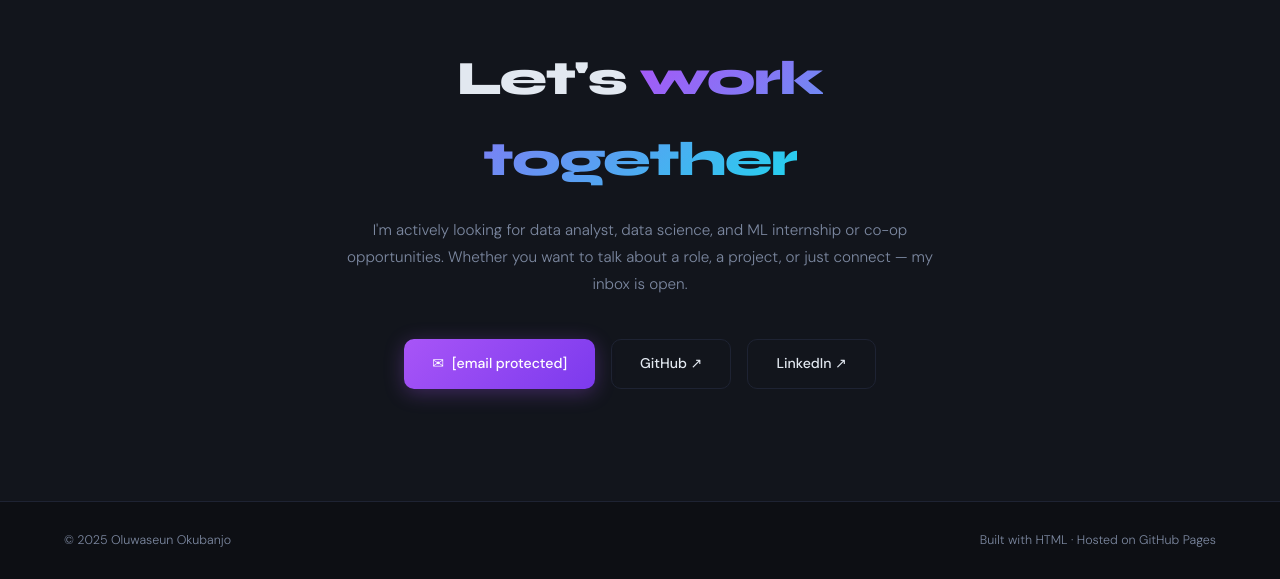
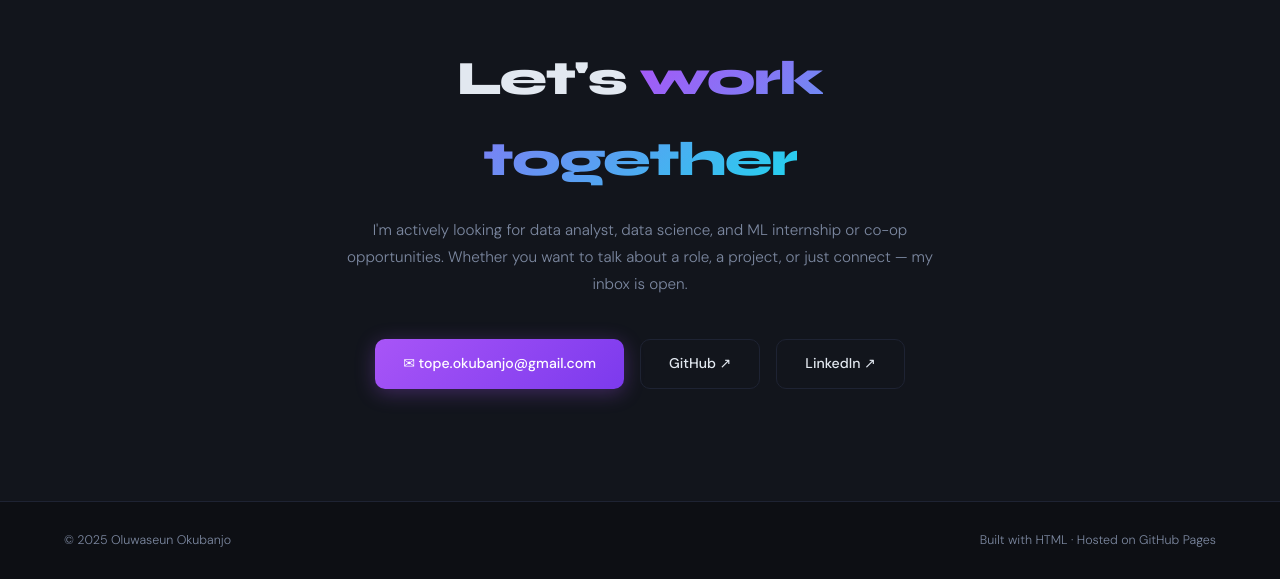
Before and after one commit to topeokubanjo-eng/topeokubanjo-eng.github.io, a plain HTML site: page index.html in a window 1280 px wide. Shown: the part 4321-4900 px from the top of the page. Drawn offline with Linux system fonts and the light colour scheme.

Commit message:
Update index.html

```diff
--- a/index.html
+++ b/index.html
@@ -1153,8 +1153,8 @@
           Whether you want to talk about a role, a project, or just connect — my inbox is open.
         </p>
         <div class="contact-links">
-          <a href="/cdn-cgi/l/email-protection#0c78637c69226367796e6d6266634c6b616d6560226f6361" class="contact-link primary">
-            ✉ <span class="__cf_email__" data-cfemail="dda9b2adb8f3b2b6a8bfbcb3b7b29dbab0bcb4b1f3beb2b0">[email&#160;protected]</span>
+        <a href="mailto:tope.okubanjo&#64;gmail.com" class="contact-link primary">
+          ✉ tope.okubanjo&#64;gmail.com
           </a>
           <a href="https://github.com/topeokubanjo-eng" target="_blank" class="contact-link ghost">
             GitHub ↗
```
